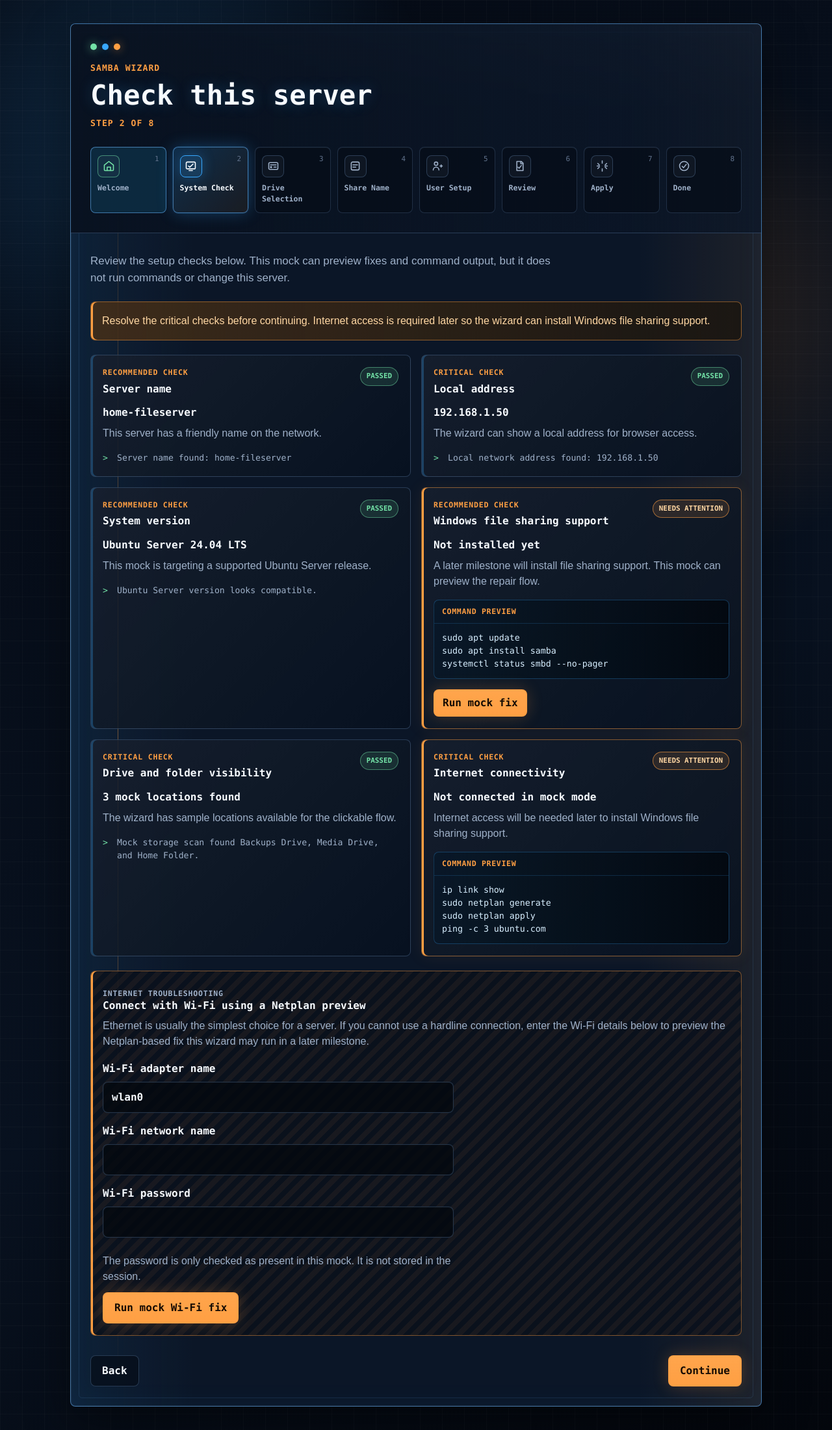
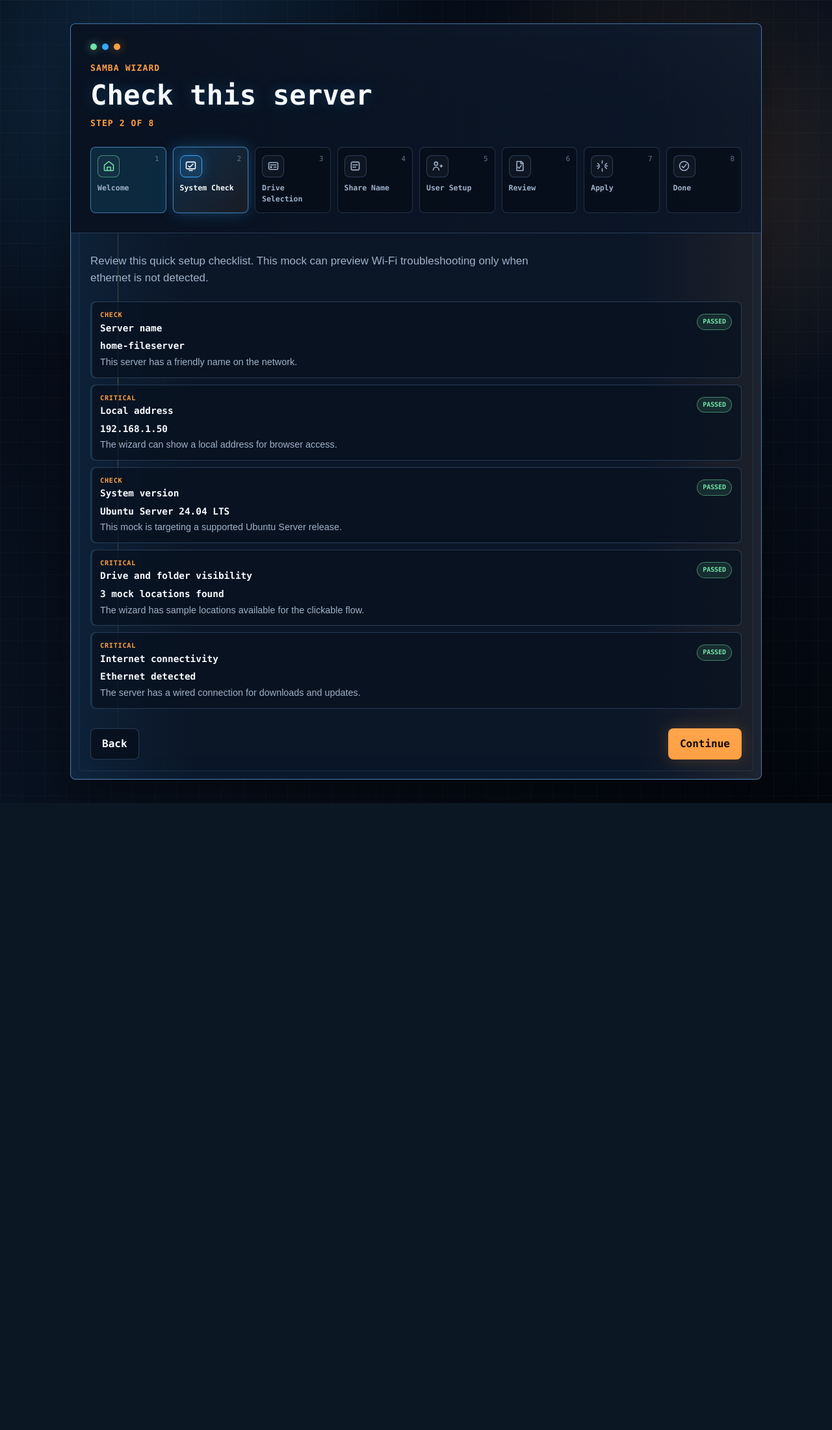
Before and after one commit to NoobCity99/samwizard, a FastAPI app: page /system-check in a window 1280 px wide. Shown: the whole page at 65% size. After the commit the page ends 1236 px from the top, so only its background shows below. Run offline with FastAPI, Linux system fonts and the light colour scheme.

Commit message:
final mock-up

```diff
--- a/app/main.py
+++ b/app/main.py
@@ -18,7 +18,6 @@
     "hostname": "home-fileserver",
     "ip_address": "192.168.1.50",
     "ubuntu_version": "Ubuntu Server 24.04 LTS",
-    "samba_status": "Ready to install later",
 }
 
 MOCK_SYSTEM_CHECKS = [
@@ -53,24 +52,6 @@
         "logs": ["Ubuntu Server version looks compatible."],
     },
     {
-        "id": "file_sharing",
-        "title": "Windows file sharing support",
-        "value": "Not installed yet",
-        "status": "needs_attention",
-        "summary": "A later milestone will install file sharing support. This mock can preview the repair flow.",
-        "critical": False,
-        "commands": [
-            "sudo apt update",
-            "sudo apt install samba",
-            "systemctl status smbd --no-pager",
-        ],
-        "logs": [
-            "Mock package list refreshed.",
-            "Mock file sharing package marked ready.",
-            "Mock service check completed.",
-        ],
-    },
-    {
         "id": "storage_visibility",
         "title": "Drive and folder visibility",
         "value": "3 mock locations found",
@@ -83,9 +64,9 @@
     {
         "id": "internet_connectivity",
         "title": "Internet connectivity",
-        "value": "Not connected in mock mode",
-        "status": "needs_attention",
-        "summary": "Internet access will be needed later to install Windows file sharing support.",
+        "value": "Ethernet detected",
+        "status": "passed",
+        "summary": "The server has a wired connection for downloads and updates.",
         "critical": True,
         "commands": [
             "ip link show",
@@ -158,6 +139,7 @@
     checks.setdefault("resolved", [])
     checks.setdefault("logs", {})
     checks.setdefault("wifi", {})
+    checks.setdefault("ethernet_detected", True)
     state["system_checks"] = checks
     request.session["wizard"] = state
     return checks
@@ -171,10 +153,15 @@
     check_state = system_check_state(request)
     resolved = set(check_state.get("resolved", []))
     logs = check_state.get("logs", {})
+    ethernet_detected = bool(check_state.get("ethernet_detected", True))
     checks = []
 
     for definition in MOCK_SYSTEM_CHECKS:
         check = definition.copy()
+        if check["id"] == "internet_connectivity" and not ethernet_detected:
+            check["value"] = "Ethernet not detected"
+            check["status"] = "needs_attention"
+            check["summary"] = "Try plugging in ethernet first. If that is not available, use the Wi-Fi guide below."
         if check["id"] in resolved:
             check["status"] = "resolved"
             check["value"] = "Resolved in mock mode"
@@ -233,7 +220,9 @@
 ):
     checks = system_checks_for_request(request)
     critical_unresolved = unresolved_critical_checks(checks)
-    wifi_state = system_check_state(request).get("wifi", {})
+    check_state = system_check_state(request)
+    wifi_state = check_state.get("wifi", {})
+    ethernet_detected = bool(check_state.get("ethernet_detected", True))
     netplan_preview = None
 
     if wifi_state.get("interface") and wifi_state.get("ssid"):
@@ -251,6 +240,7 @@
             checks=checks,
             critical_unresolved=critical_unresolved,
             wifi_state=wifi_state,
+            ethernet_detected=ethernet_detected,
             netplan_preview=netplan_preview,
             error=error,
             wifi_error=wifi_error,
@@ -286,7 +276,21 @@
 
 
 @app.get("/system-check")
-def system_check(request: Request):
+def system_check(request: Request, ethernet: str | None = None):
+    if ethernet in {"detected", "missing"}:
+        check_state = system_check_state(request)
+        check_state["ethernet_detected"] = ethernet == "detected"
+        if ethernet == "detected":
+            check_state["wifi"] = {}
+            check_state["resolved"] = [
+                check_id
+                for check_id in check_state.get("resolved", [])
+                if check_id != "internet_connectivity"
+            ]
+            check_state.get("logs", {}).pop("internet_connectivity", None)
+        state = wizard_state(request)
+        state["system_checks"] = check_state
+        request.session["wizard"] = state
     return system_check_page(request)
 
 
@@ -301,19 +305,6 @@
     return redirect("/drive-selection")
 
 
-@app.post("/system-check/resolve")
-def resolve_system_check(request: Request, check_id: str = Form("")):
-    check = system_check_definition(check_id)
-    if check is None or check["status"] != "needs_attention":
-        return system_check_page(request, error="That check cannot be resolved in this mock.")
-    if check_id == "internet_connectivity":
-        return system_check_page(
-            request,
-            wifi_error="Use the Wi-Fi guide below to resolve internet connectivity.",
-        )
-
-    append_resolved_check(request, check_id)
-    return redirect("/system-check")
 
 
 @app.post("/system-check/wifi")
--- a/app/static/styles.css
+++ b/app/static/styles.css
@@ -818,3 +818,62 @@
     grid-template-columns: 1fr;
   }
 }
+
+/* Compact System Check checklist refinements */
+.compact-checklist {
+  grid-template-columns: 1fr;
+  gap: 10px;
+}
+
+.compact-checklist .check-card {
+  padding: 12px 14px;
+  background: rgba(8, 17, 31, 0.72);
+  box-shadow: inset 2px 0 0 rgba(55, 168, 255, 0.2);
+}
+
+.compact-checklist .check-card-header {
+  align-items: center;
+}
+
+.compact-checklist .check-card h2 {
+  font-size: 0.9rem;
+}
+
+.compact-checklist .check-label {
+  margin-bottom: 3px;
+  font-size: 0.64rem;
+}
+
+.compact-checklist .status-badge {
+  padding: 4px 8px;
+  font-size: 0.62rem;
+}
+
+.compact-checklist .check-value {
+  margin-top: 8px;
+  font-size: 0.9rem;
+}
+
+.compact-checklist .check-summary {
+  margin-top: 3px;
+  font-size: 0.9rem;
+}
+
+.compact-checklist .command-preview {
+  margin-top: 10px;
+}
+
+.compact-checklist .command-preview pre {
+  padding: 9px 10px;
+  font-size: 0.78rem;
+}
+
+.compact-checklist .mock-log {
+  margin-top: 10px;
+}
+
+@media (max-width: 760px) {
+  .compact-checklist .check-card-header {
+    align-items: flex-start;
+  }
+}
--- a/app/templates/system_check.html
+++ b/app/templates/system_check.html
@@ -4,28 +4,28 @@
 
 {% block content %}
   <p class="lead">
-    Review the setup checks below. This mock can preview fixes and command output, but it does not run commands or change this server.
+    Review this quick setup checklist. This mock can preview Wi-Fi troubleshooting only when ethernet is not detected.
   </p>
 
   {% if critical_unresolved %}
     <div class="notice warning-panel">
-      Resolve the critical checks before continuing. Internet access is required later so the wizard can install Windows file sharing support.
+      Resolve the critical network check before continuing. Try ethernet first; use the Wi-Fi guide only if a hardline connection is not available.
     </div>
   {% endif %}
 
-  <section class="check-grid" aria-label="System checks">
+  <section class="check-grid compact-checklist" aria-label="System checks">
     {% for check in checks %}
       <article class="check-card check-card-{{ check.status }}">
         <div class="check-card-header">
           <div>
-            <p class="check-label">{% if check.critical %}Critical check{% else %}Recommended check{% endif %}</p>
+            <p class="check-label">{% if check.critical %}Critical{% else %}Check{% endif %}</p>
             <h2>{{ check.title }}</h2>
           </div>
           <span class="status-badge status-{{ check.status }}">
             {% if check.status == "passed" %}
               Passed
             {% elif check.status == "resolved" %}
-              Resolved in mock mode
+              Resolved
             {% else %}
               Needs attention
             {% endif %}
@@ -35,7 +35,7 @@
         <p class="check-value">{{ check.value }}</p>
         <p class="check-summary">{{ check.summary }}</p>
 
-        {% if check.commands %}
+        {% if check.status == "needs_attention" and check.commands %}
           <div class="command-preview">
             <span>Command preview</span>
             <pre>{% for command in check.commands %}{{ command }}
@@ -43,24 +43,18 @@
           </div>
         {% endif %}
 
-        {% if check.logs %}
+        {% if check.status != "passed" and check.logs %}
           <ul class="mock-log" aria-label="{{ check.title }} mock log">
             {% for log in check.logs %}
               <li>{{ log }}</li>
             {% endfor %}
           </ul>
         {% endif %}
-
-        {% if check.status == "needs_attention" and check.id != "internet_connectivity" %}
-          <form method="post" action="/system-check/resolve" class="inline-action">
-            <input type="hidden" name="check_id" value="{{ check.id }}">
-            <button type="submit">Run mock fix</button>
-          </form>
-        {% endif %}
       </article>
     {% endfor %}
   </section>
 
+  {% if not ethernet_detected %}
     <section class="wifi-panel" aria-labelledby="wifi-title">
       <div>
         <p class="check-label">Internet troubleshooting</p>
@@ -110,6 +104,7 @@
         </div>
       {% endif %}
     </section>
+  {% endif %}
 
   <form method="post" action="/system-check" class="actions split">
     <a href="/" class="secondary">Back</a>
```
Lines whose indentation alone changed are shown as unchanged.
